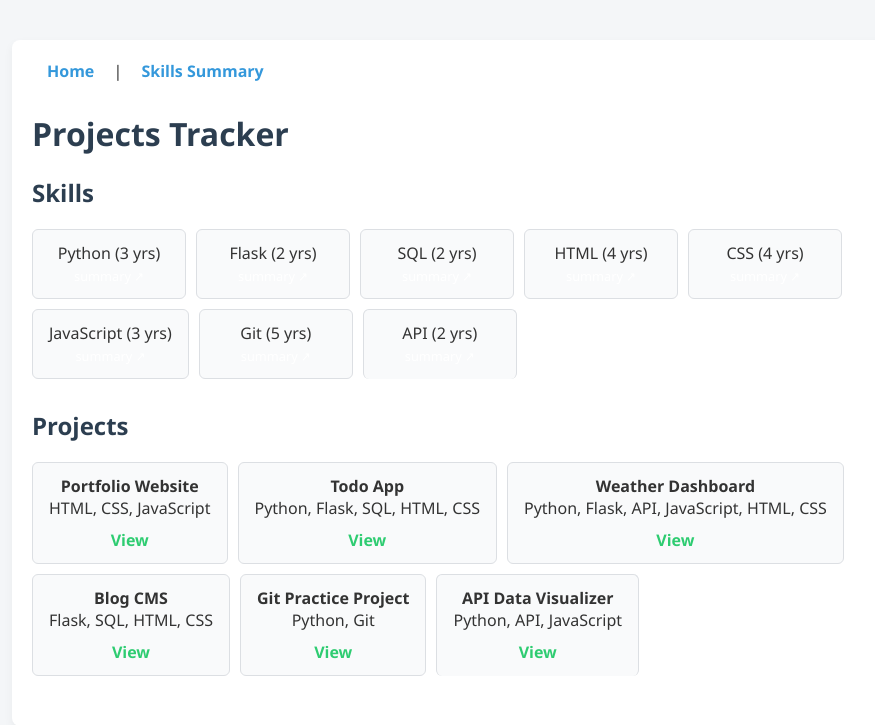
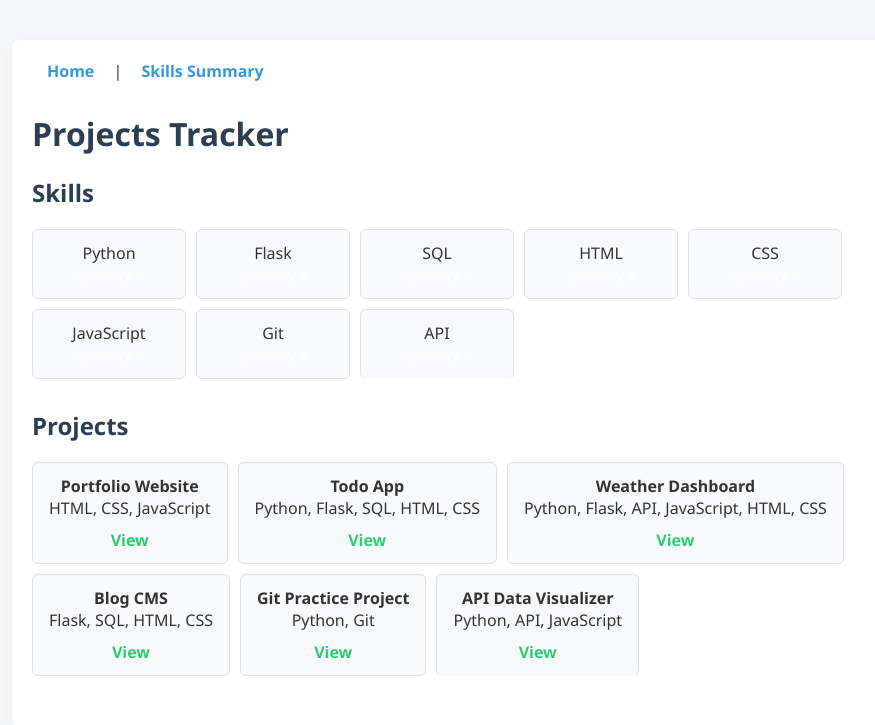
Before and after one commit to trrodenboughmcc/frontend-skills-tracker-python, a Flask app: page / in a window 1280 px wide. Shown: the top 725 px of the page, without its empty margins (128-1003 px from the left). Run offline with Flask 3, Linux system fonts and the light colour scheme.

Commit message:
Update index.html

```diff
--- a/tracker_app/templates/index.html
+++ b/tracker_app/templates/index.html
@@ -24,7 +24,7 @@
             <ul class="card-list" id="skills-list">
                 {% for skill in tracker.skills %}
                   <li class="card skill-filter" data-skill="{{ skill.name }}">
-                    {{ skill.name }} ({{ skill.experience }} yrs)
+                    {{ skill.name }}
                     <br>
                     <a
                       href="{{ url_for('skill_levels') }}?skill={{ skill.name }}"
```
